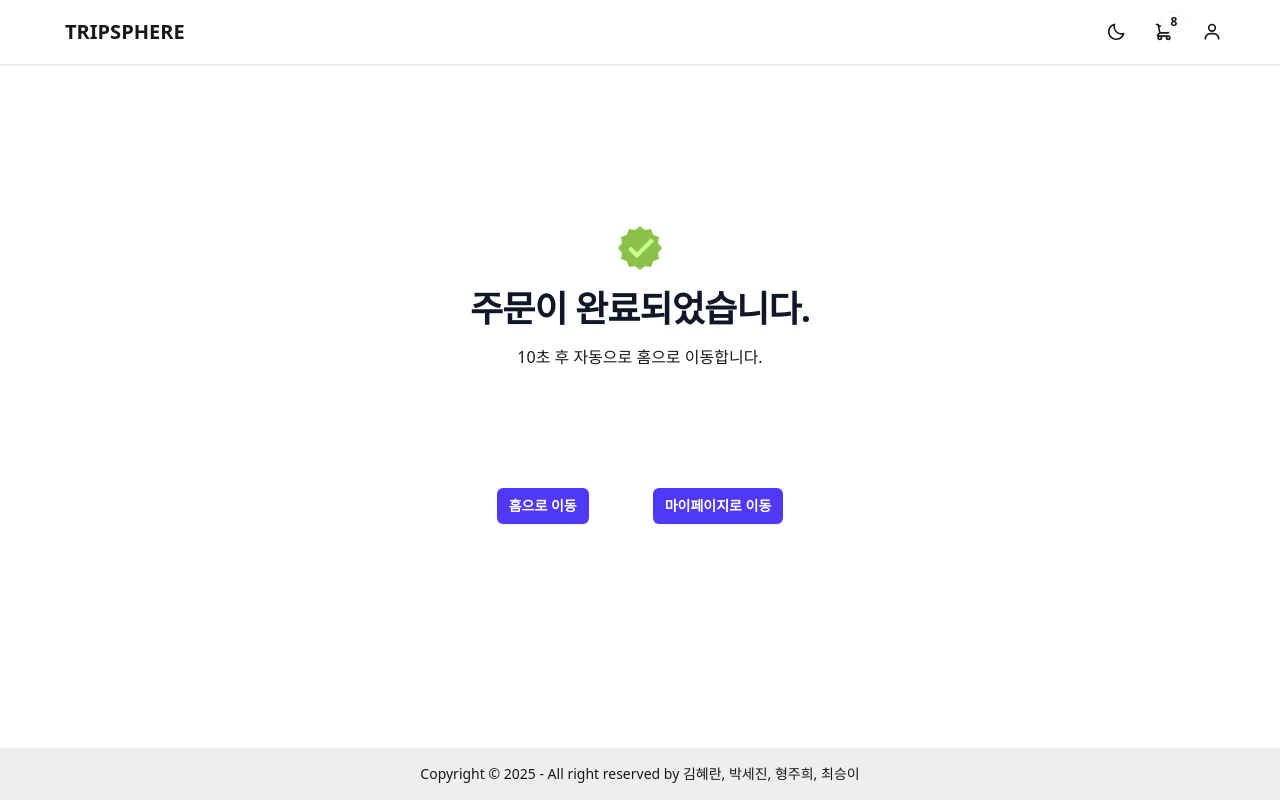
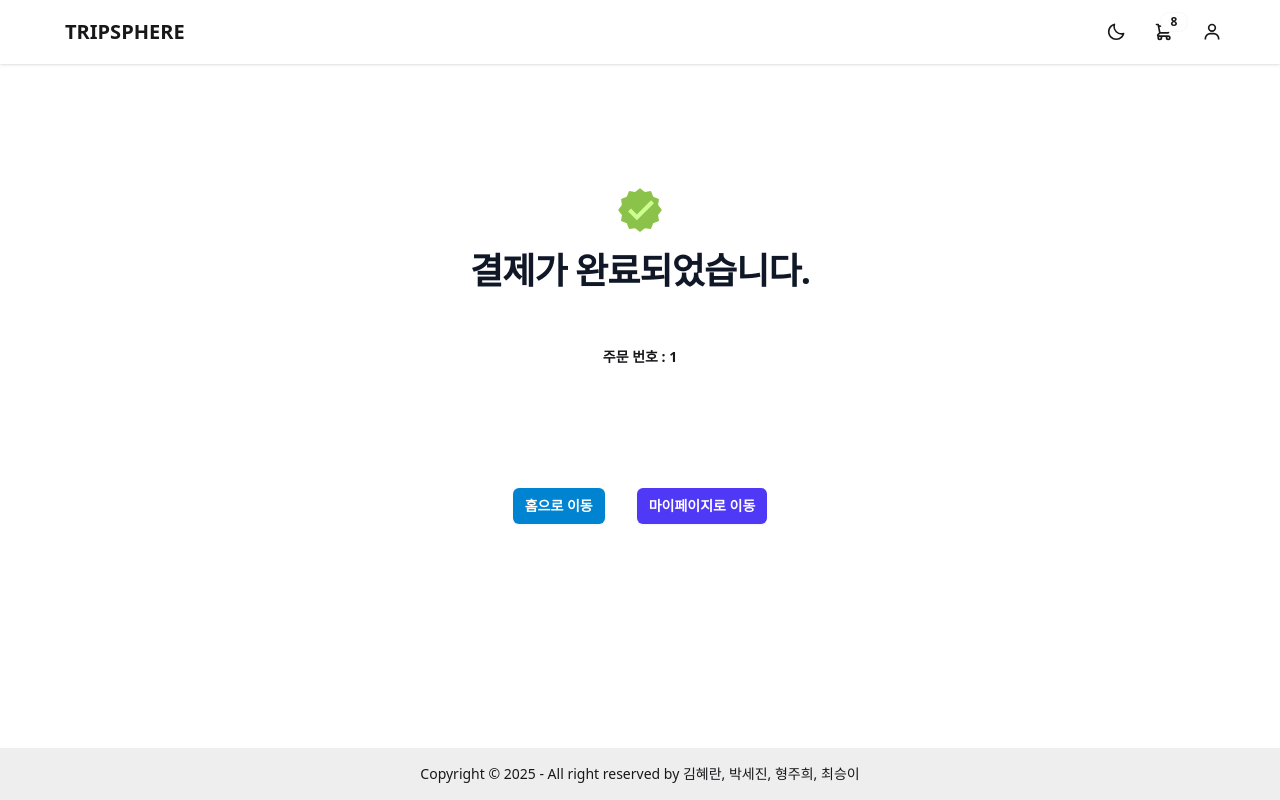
Before and after one commit to phoebe7010/tripsphere, a React (Vite) app: page /orderconfirmation in a window 1280 px wide. Built offline with nearby package versions, Linux system fonts and the light colour scheme; no server answers.

Commit message:
250309 박세진 결제완료페이지 출력 및 ui 수정. 결제 결과에 따라 문구 출력 변경

```diff
--- a/src/pages/order/OrderConfirmation.jsx
+++ b/src/pages/order/OrderConfirmation.jsx
@@ -1,34 +1,78 @@
-import React, { useEffect } from 'react';
-import { FcApproval } from 'react-icons/fc';
+import React from 'react';
+import { FcApproval, FcCancel, FcClock, FcQuestions } from 'react-icons/fc';
 import { useNavigate } from 'react-router-dom';
+
+const orderInfo = {
+  order_id: 1,
+  user_id: '주문한 사용자 UID',
+  accommodation_id: '숙소 ID',
+  check_in: '체크인 날짜',
+  check_out: '체크아웃 날짜',
+  guest_count: {
+    adults: 2,
+    children: 2,
+  },
+  total_price: 160000,
+  payment_status:
+    //'canceled',
+    // 'pending',
+    'completed', //결제 상태 (pending, completed, canceled)
+  order_date: '주문 날짜',
+  used_points: 160000,
+};
 
 const OrderConfirmation = () => {
   const navigate = useNavigate();
 
-  useEffect(() => {
-    setTimeout(() => {
-      // 홈으로 이동하기
-    }, 10000);
-  }, []);
+  const OrderState = order => {
+    let State;
+    let message;
+
+    switch (order.payment_status) {
+      case 'pending':
+        State = FcClock;
+        message = '결제 대기중입니다.';
+        break;
+      case 'completed':
+        State = FcApproval;
+        message = '결제가 완료되었습니다.';
+        break;
+      case 'canceled':
+        State = FcCancel;
+        message = '결제가 취소 되었습니다.';
+        break;
+      default:
+        State = FcQuestions;
+        message = '정보를 확인할 수 없습니다.';
+    }
+
+    return (
+      <div className="flex flex-col justify-center items-center gap-4 h-96">
+        <State size={50} />
+        <h1 className="text-4xl font-semibold tracking-tight text-gray-900 ">
+          {message}
+        </h1>
+
+        <div className="p-10 text-sm font-semibold">
+          <p>주문 번호 : {orderInfo.order_id}</p>
+        </div>
+      </div>
+    );
+  };
 
   return (
     <div className="max-w-[1200px] mx-auto py-[40px]">
-      {/* 주문 완료 문구 */}
-      <div className="flex flex-col justify-center items-center gap-4 h-96">
-        <FcApproval size={50} />
-        <h1 className="text-4xl font-semibold tracking-tight text-gray-900 ">
-          주문이 완료되었습니다.
-        </h1>
-        <p>10초 후 자동으로 홈으로 이동합니다.</p>
-      </div>
+      <div className="flex flex-col items-center">
+        {/* 주문 문구 */}
+        {OrderState(orderInfo)}
 
-      <div className="flex justify-center gap-x-16">
+        <div className="flex justify-center gap-x-8">
           {/* 홈으로 이동*/}
           <div className="">
             <button
               type="submit"
               onClick={() => navigate('/')}
-            className="rounded-md bg-indigo-600 px-3 py-2 text-sm font-semibold text-white shadow-xs hover:bg-indigo-500 focus-visible:outline-2 focus-visible:outline-offset-2 focus-visible:outline-indigo-600">
+              className="rounded-md bg-sky-600 px-3 py-2 text-sm font-semibold text-white shadow-xs hover:bg-sky-500 focus-visible:outline-2 focus-visible:outline-offset-2 focus-visible:outline-indigo-600">
               홈으로 이동
             </button>
           </div>
@@ -44,6 +88,7 @@ const OrderConfirmation = () => {
           </div>
         </div>
       </div>
+    </div>
   );
 };
 
```
Lines whose indentation alone changed are shown as unchanged.
